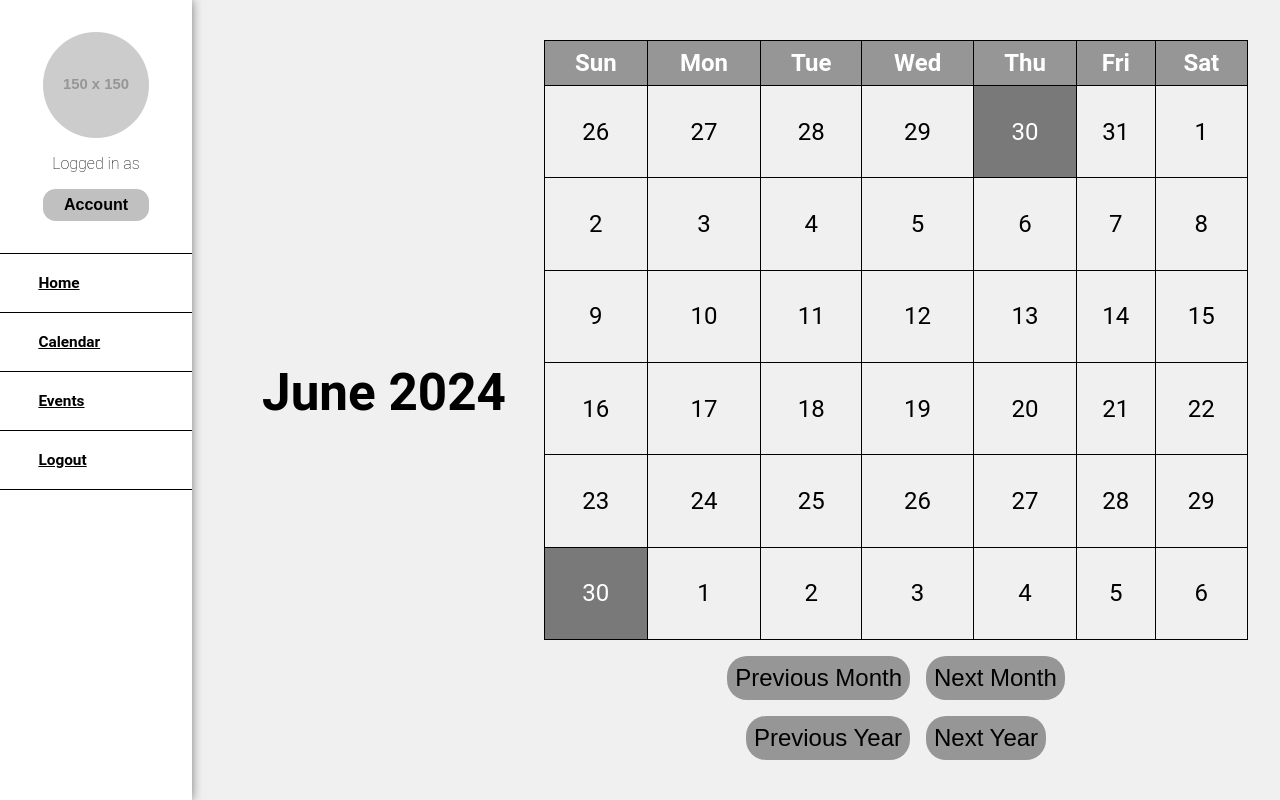
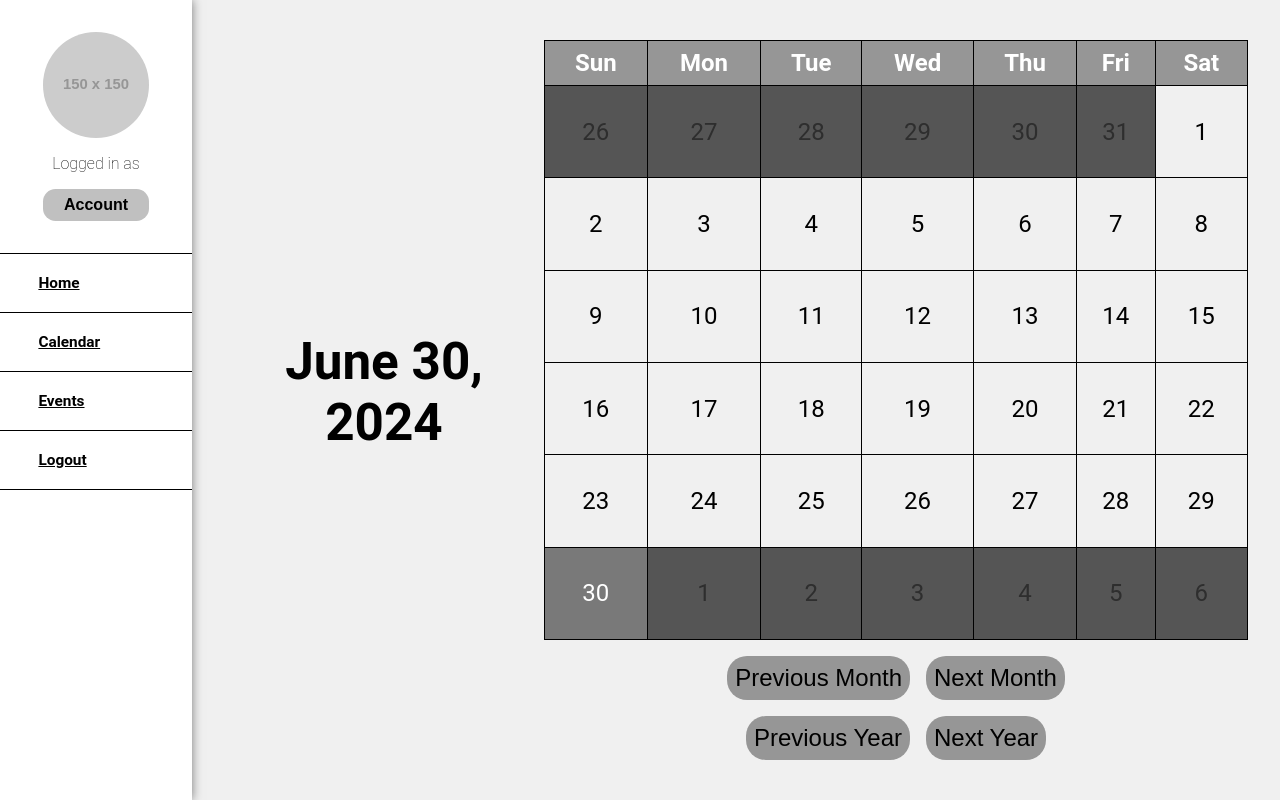
Before and after one commit to enVId-tech/Calendar-App, a React (Vite) app: page /calendar in a window 1280 px wide. Built offline with nearby package versions, Linux system fonts and the light colour scheme.

Commit message:
81-feat. Finished calendar

```diff
--- a/src/assets/components/format-calendar.tsx
+++ b/src/assets/components/format-calendar.tsx
@@ -25,7 +25,7 @@ const FormatCalendar: React.FC = (): React.JSX.Element => {
             newWeeksInCalendar.push(week.split(' ').filter((day: string) => day !== ''));
         });
 
-        setShortenedDate(`${newWeeksInCalendar[0][0]} ${newWeeksInCalendar[0][1]}`);
+        setShortenedDate(`${newWeeksInCalendar[0][0]} ${today}, ${newWeeksInCalendar[0][1]}`);
         newWeeksInCalendar.shift();
 
         setDaysOfWeek(newWeeksInCalendar[0]);
@@ -93,12 +93,17 @@ const FormatCalendar: React.FC = (): React.JSX.Element => {
                         </tr>
                     </thead>
                     <tbody>
-                        {days.map((week: number[] | string[], index: number) => (
-                            <tr key={index}>
-                                {week.map((day: number | string, index: number) => (
-                                    <td key={index} className={
-                                        Number(day) === today && Number(month) === todayMonth && Number(year) === todayYear ? 'today' : ''
-                                    }>{day}</td>
+                        {days.map((week: number[] | string[], weekIndex: number) => (
+                            <tr key={weekIndex}>
+                                {week.map((day: number | string, dayIndex: number) => (
+                                    <td key={
+                                        dayIndex
+                                    }
+                                        className={
+                                            `${Number(day) === today && Number(month) === todayMonth && Number(year) === todayYear ? 'today' : ''}
+                                            ${weekIndex <= 1 && Number(day) > 20 || weekIndex >= 4 && Number(day) < 10 ? 'gray' : ''}`
+                                        }
+                                    >{day}</td>
                                 ))}
                             </tr>
                         ))}
--- a/src/assets/scss/format-calendar.scss
+++ b/src/assets/scss/format-calendar.scss
@@ -104,6 +104,11 @@
                 color: white;
             }
 
+            &.gray {
+                background-color: rgb(85, 85, 85) !important;
+                color: rgb(46, 46, 46) !important;
+            }
+
         }
     }
 }
```
